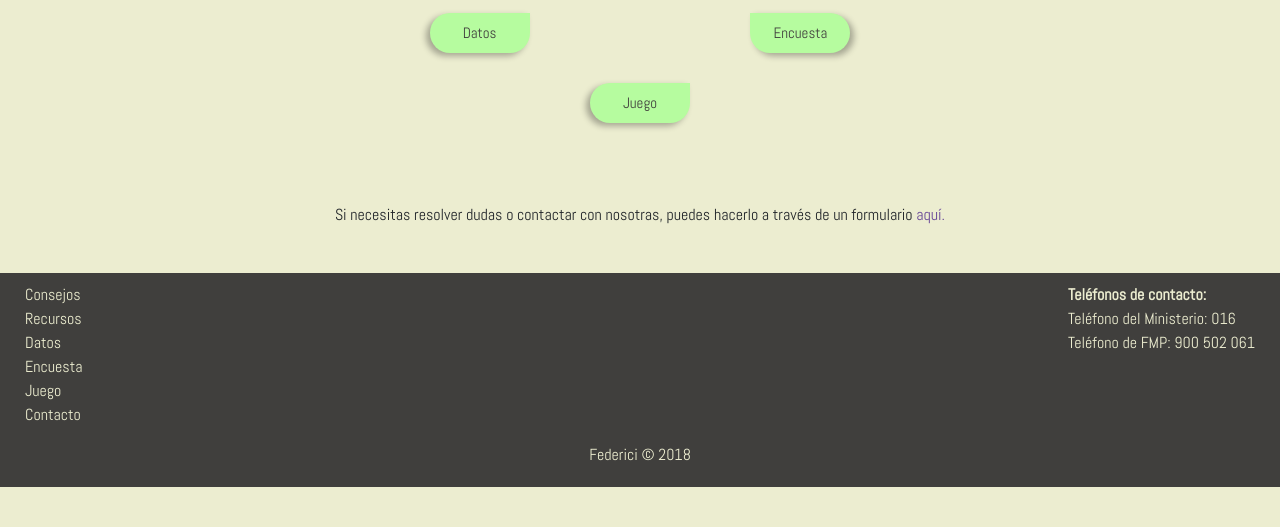
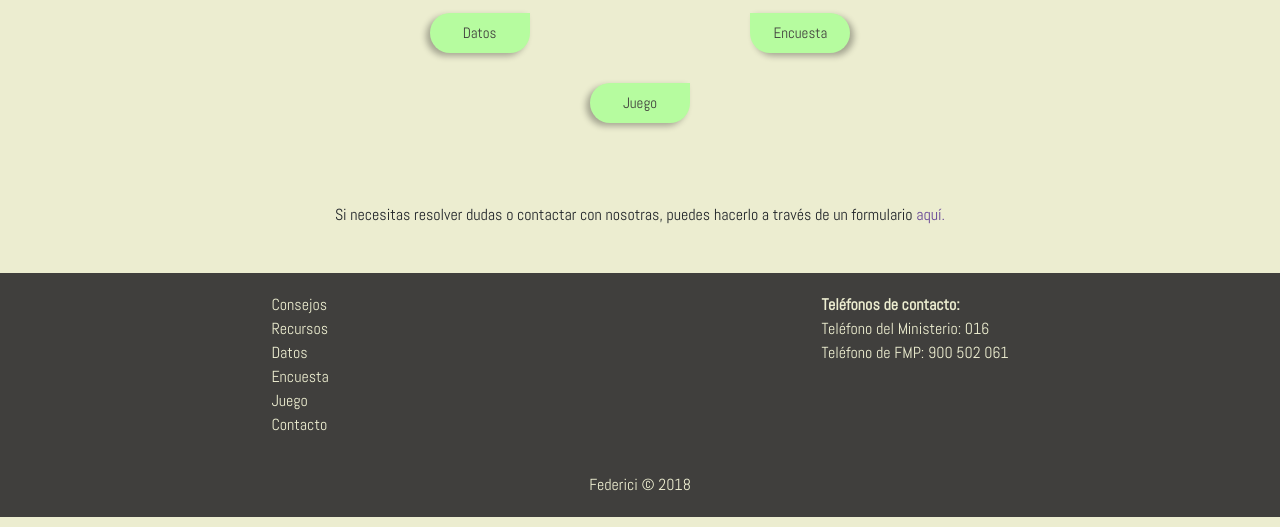
Before and after one commit to MoniAguado/clarke-s3-federici, a website: page home.html in a window 1280 px wide. Shown: the part 273-800 px from the top of the page. Drawn offline with Linux system fonts and the light colour scheme.

Commit message:
footer mediaqueries

```diff
--- a/scss/core/_variables.scss
+++ b/scss/core/_variables.scss
@@ -33,7 +33,7 @@ $socialPaddingTop: 40px;
 /*footer*/
 $backgroundColorFooter: #403F3D;
 $heightFooter: 150px;
-$widthFooter: 100vh;
+$widthFooter: 100%;
 $textColorFooter: #ECEDD0;
 $textSizeFooter: 15px;
 
--- a/scss/layout/_footer.scss
+++ b/scss/layout/_footer.scss
@@ -1,20 +1,18 @@
-
 .footer {
 	background-color: $backgroundColorFooter;
 	width: $widthFooter;
 	color: $textColorFooter;
-	padding: 10px;
-	padding-bottom: 20px;
+	position: absolute;
+	bottom: 0;
 }
 
-.col-12 {
-	position: fixed;
-}
 
 .flex-footer {
 	display: flex;
 	flex-direction: row;
-	justify-content: space-between;
+	justify-content: space-around;
+	position: relative;
+	padding-top: 20px;
 }
 
 .footer-nav {
@@ -42,4 +40,20 @@
 
 .copyright {
 	text-align: center;
+	padding-bottom: 20px;
 }
+
+
+
+@media all and (min-width:768px){
+	.flex-footer{
+		padding: 20px;
+	}
+}
+
+@media all and (min-width:1280){
+	.flex-footer{
+		max-width: 1000px;
+		padding: 20px;
+	}
+}
```
Also changed, not shown: style/main.css, style/style.css, 1 other file.
